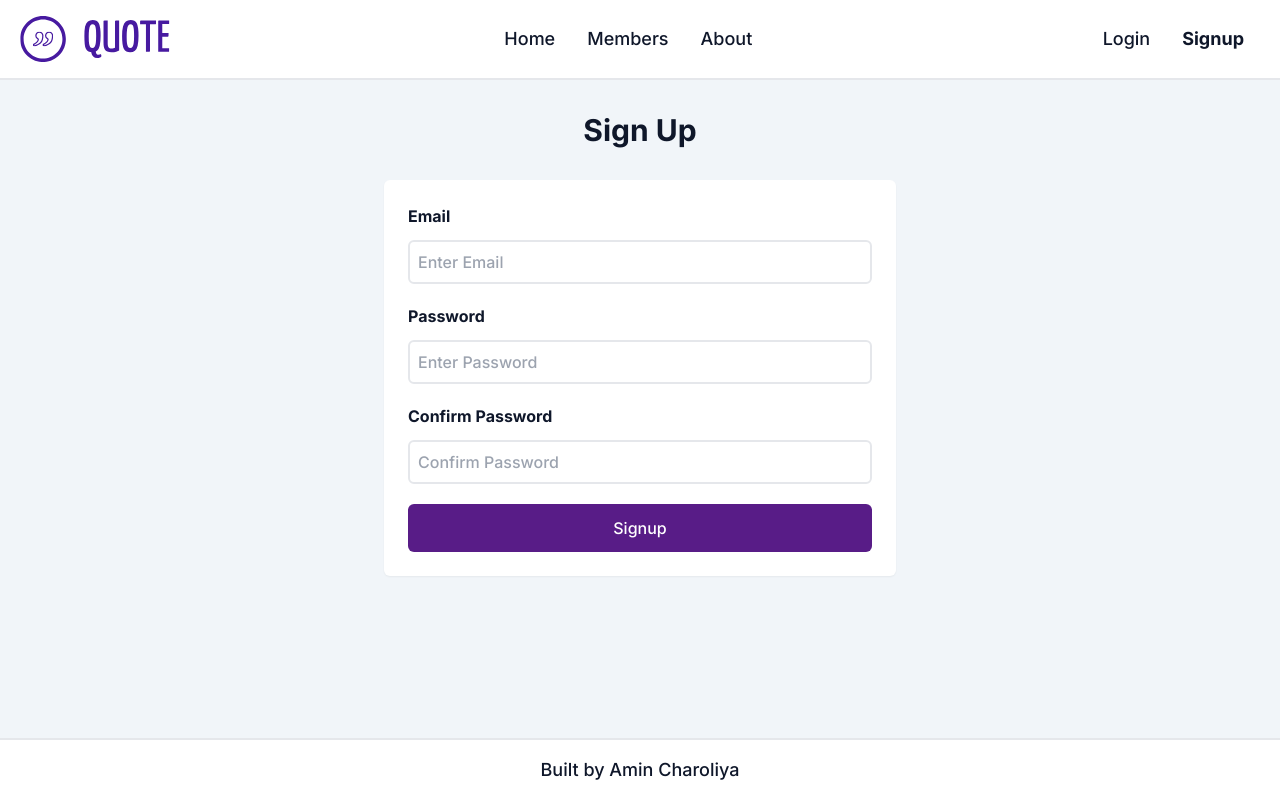
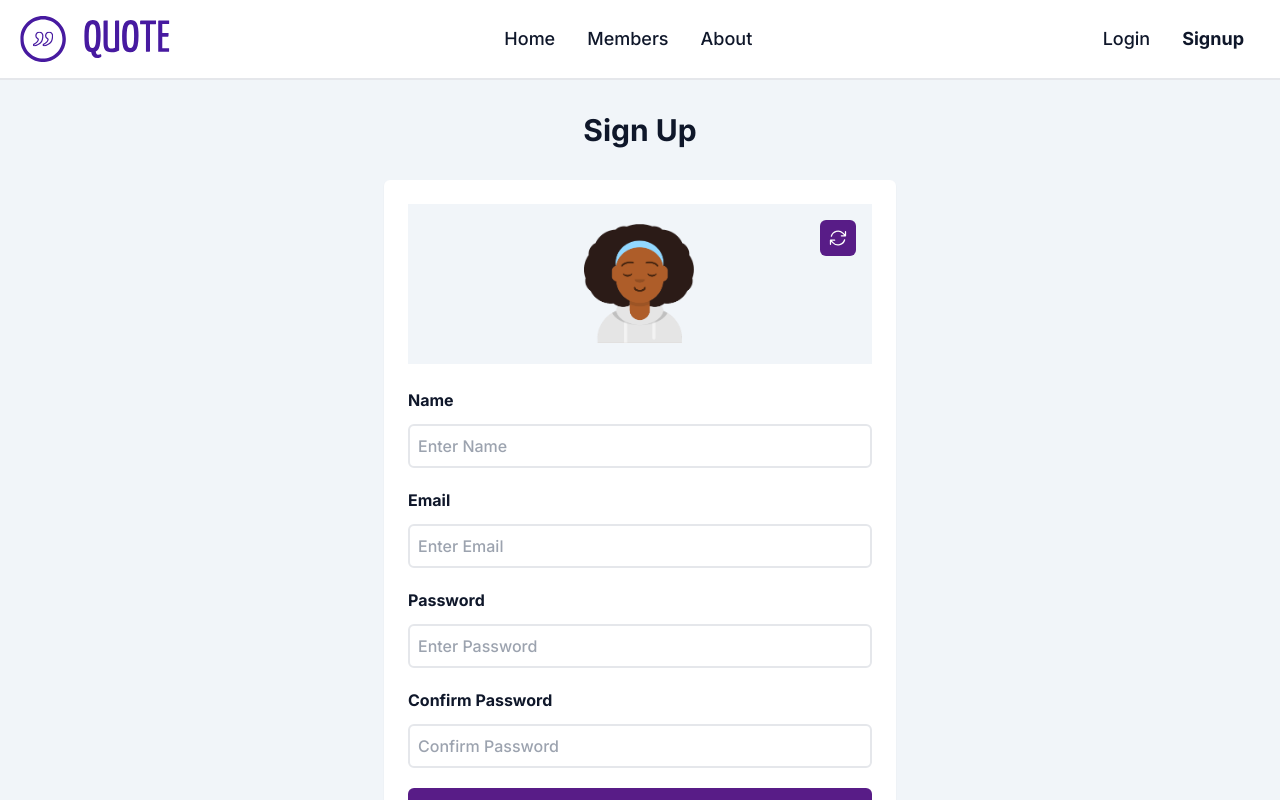
Before and after one commit to amincharoliya/quotes-machine, a Next.js app: page /register in a window 1280 px wide. Shown: the top 800 px of the page. Built offline with nearby package versions, Linux system fonts and the light colour scheme; no server answers.

Commit message:
Add Register functionality and save new user into DB

```diff
--- a/components/icons.tsx
+++ b/components/icons.tsx
@@ -66,3 +66,22 @@ export function Quote({ className }: { className?: string }) {
 		</svg>
 	);
 }
+
+export function ArrowRound({ className }: { className?: string }) {
+	return (
+		<svg
+			xmlns="http://www.w3.org/2000/svg"
+			fill="none"
+			viewBox="0 0 24 24"
+			strokeWidth={1.5}
+			stroke="currentColor"
+			className={className}
+		>
+			<path
+				strokeLinecap="round"
+				strokeLinejoin="round"
+				d="M16.023 9.348h4.992v-.001M2.985 19.644v-4.992m0 0h4.992m-4.993 0l3.181 3.183a8.25 8.25 0 0013.803-3.7M4.031 9.865a8.25 8.25 0 0113.803-3.7l3.181 3.182m0-4.991v4.99"
+			/>
+		</svg>
+	);
+}
--- a/pages/login.tsx
+++ b/pages/login.tsx
@@ -83,7 +83,7 @@ export default function Page() {
 							{...register('email')}
 						/>
 						{errors.email && (
-							<span className="border-2 border-red-600">
+							<span className="block -mt-3 mb-3 text-red-600 dark:text-red-300">
 								{errors.email.message}
 							</span>
 						)}
@@ -97,7 +97,7 @@ export default function Page() {
 							{...register('password')}
 						/>
 						{errors.password && (
-							<span className="border-2 border-red-600">
+							<span className="block -mt-3 mb-3 text-red-600 dark:text-red-300">
 								{errors.password.message}
 							</span>
 						)}
--- a/pages/register.tsx
+++ b/pages/register.tsx
@@ -1,48 +1,248 @@
+import { signIn, useSession } from 'next-auth/react';
+import Image from 'next/image';
 import Link from 'next/link';
+import { useRouter } from 'next/router';
+import { useEffect, useState } from 'react';
+import { Resolver, useForm } from 'react-hook-form';
+import { defaultMetaProps } from '../components/layout/meta';
 import Layout from '../components/layout/index';
-import { defaultMetaProps } from '../components/layout/meta';
-import Members from '../components/members/members';
+import randomProfile from '../utils/randomProfile';
+import { ArrowRound } from '../components/icons';
+
+type FormValues = {
+	name: string;
+	email: string;
+	password: string;
+	confirm_password: string;
+};
+
+const resolver: Resolver<FormValues> = async (values) => {
+	let errors: {
+		name?: { type: string; message: string };
+		email?: { type: string; message: string };
+		password?: { type: string; message: string };
+		confirm_password?: { type: string; message: string };
+	} = {};
+	if (!values.name) {
+		errors.name = {
+			type: 'required',
+			message: 'Name is required.',
+		};
+	}
+	if (values.name.length < 3) {
+		errors.name = {
+			type: 'required',
+			message: 'Name should be 3 characters long.',
+		};
+	}
+	if (!values.email) {
+		errors.email = {
+			type: 'required',
+			message: 'Email is required.',
+		};
+	}
+	if (!values.password) {
+		errors.password = {
+			type: 'required',
+			message: 'Password is required.',
+		};
+	}
+	if (values.password.length < 6) {
+		errors.password = {
+			type: 'required',
+			message: 'Password must be minimum 6 characters long.',
+		};
+	}
+	if (!values.confirm_password) {
+		errors.confirm_password = {
+			type: 'required',
+			message: 'Please confirm your password.',
+		};
+	}
+	if (values.password !== values.confirm_password) {
+		errors.confirm_password = {
+			type: 'required',
+			message: 'Confirm password does not match.',
+		};
+	}
+	return {
+		values:
+			values.name &&
+			values.email &&
+			values.password &&
+			values.confirm_password
+				? values
+				: {},
+		errors,
+	};
+};
 
 export default function Page() {
 	const props = { ...defaultMetaProps, title: 'SignUp | Quote Machine' };
+	const [customError, setCustomError] = useState(null);
+	const [avatar, setAvatar] = useState(() => randomProfile());
+	const randomImage = () => {
+		setAvatar(() => randomProfile());
+	};
+
+	const { data: session } = useSession();
+	const router = useRouter();
+
+	useEffect(() => {
+		if (session?.user) {
+			router.push('/');
+		}
+	}, [session, router]);
+
+	const {
+		register,
+		handleSubmit,
+		formState: { errors },
+	} = useForm<FormValues>({ resolver });
+
+	const submitHandler = async ({
+		name,
+		email,
+		password,
+		confirm_password,
+	}) => {
+		if (password !== confirm_password) {
+			return;
+		}
+
+		try {
+			const addUSer = await fetch('/api/auth/register', {
+				method: 'POST',
+				credentials: 'same-origin',
+				headers: {
+					'Content-Type': 'application/json',
+				},
+				body: JSON.stringify({
+					name,
+					email,
+					password,
+					image: avatar,
+				}),
+			});
+
+			const response = await addUSer.json();
+			if (!addUSer.ok) {
+				setCustomError(response.message);
+			} else {
+				const result = await signIn('credentials', {
+					redirect: false,
+					email,
+					password,
+					image: avatar,
+				});
+			}
+		} catch (err) {
+			setCustomError(err.message);
+		}
+	};
+
 	return (
 		<Layout meta={props}>
 			<div className="lg:container px-5 mx-auto ">
 				<h1 className="text-3xl text-center font-bold mb-8">Sign Up</h1>
-				<form className="max-w-lg mx-auto bg-white dark:bg-slate-800 p-6 mb-10 rounded-md shadow-sm">
+				<form
+					className="max-w-lg mx-auto bg-white dark:bg-slate-800 p-6 mb-10 rounded-md shadow-sm"
+					onSubmit={handleSubmit(submitHandler)}
+				>
+					<div className="relative mb-6 bg-slate-100 dark:bg-slate-900 select-none">
+						<div className="h-40 w-28 mx-auto relative flex items-center">
+							<Image
+								src={'/images/profiles/' + avatar + '.png'}
+								alt="User Image"
+								height={110}
+								width={110}
+							/>
+						</div>
+						<span
+							className="absolute top-4 right-4 inline-block text-center p-2 bg-theme-light text-white rounded-md cursor-pointer"
+							onClick={() => randomImage()}
+						>
+							<ArrowRound className="h-5 w-5" />
+						</span>
+					</div>
+					<label className="block">
+						<strong className="block mb-3">Name</strong>
+						<input
+							className="border-2 dark:border-slate-50/[0.06] p-2 w-full mb-5 bg-white rounded-md"
+							type="text"
+							placeholder="Enter Name"
+							{...register('name')}
+						/>
+					</label>
+					{errors.name && (
+						<span className="block -mt-3 mb-3 text-red-600 dark:text-red-300">
+							{errors.name.message}
+						</span>
+					)}
 					<label className="block">
 						<strong className="block mb-3">Email</strong>
 						<input
 							className="border-2 dark:border-slate-50/[0.06] p-2 w-full mb-5 bg-white rounded-md"
 							type="email"
 							placeholder="Enter Email"
-							name="email"
+							{...register('email')}
 						/>
 					</label>
+					{errors.email && (
+						<span className="block -mt-3 mb-3 text-red-600 dark:text-red-300">
+							{errors.email.message}
+						</span>
+					)}
 					<label className="block">
 						<strong className="block mb-3">Password</strong>
 						<input
 							className="border-2 dark:border-slate-50/[0.06] p-2 w-full mb-5 bg-white rounded-md"
 							type="password"
 							placeholder="Enter Password"
-							name="password"
+							{...register('password')}
 						/>
 					</label>
+					{errors.password && (
+						<span className="block -mt-3 mb-3 text-red-600 dark:text-red-300">
+							{errors.password.message}
+						</span>
+					)}
 					<label className="block">
 						<strong className="block mb-3">Confirm Password</strong>
 						<input
 							className="border-2 dark:border-slate-50/[0.06] p-2 w-full mb-5 bg-white rounded-md"
 							type="password"
 							placeholder="Confirm Password"
-							name="repeat_password"
+							{...register('confirm_password')}
 						/>
 					</label>
+					{errors.confirm_password && (
+						<span className="block -mt-3 mb-3 text-red-600 dark:text-red-300">
+							{errors.confirm_password.message}
+						</span>
+					)}
+					{`customError` ? (
+						<p>
+							<span className="" role="alert">
+								{customError}
+							</span>
+						</p>
+					) : null}
 					<button
 						className="w-full p-3 bg-theme-light text-white rounded-md"
 						type="submit"
 					>
 						Signup
 					</button>
+					<p className="mt-3">
+						{'Already have an account? '}
+						<Link
+							className="hover:text-theme-light hover:dark:text-theme-dark"
+							href="/login"
+						>
+							Login
+						</Link>
+					</p>
 				</form>
 			</div>
 		</Layout>
--- /dev/null
+++ b/utils/randomProfile.ts
@@ -0,0 +1,4 @@
+export default function randomProfile(): string {
+	const randomNumber: number = Math.round(Math.random() * 12) + 1;
+	return 'profile-' + randomNumber;
+}
```
